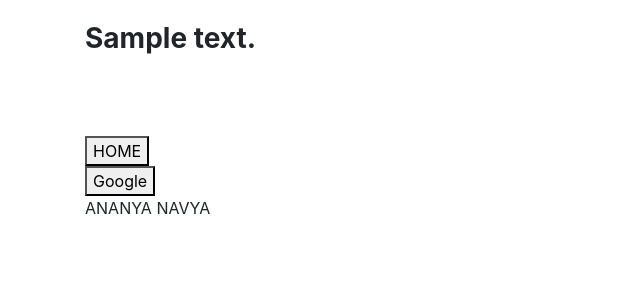
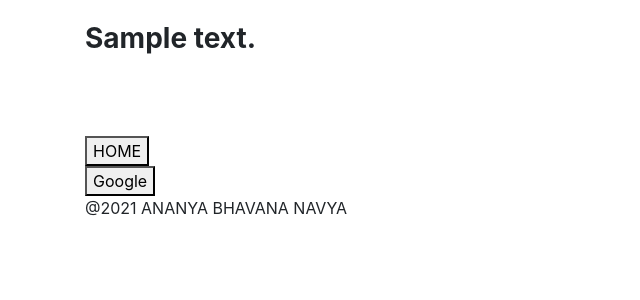
Before and after one commit to ananya-menon/Asthma, a Flask app: template templates/Asthma.html in a window 1280 px wide. Shown: the part 400-700 px from the top of the page, without its empty margins (0-640 px from the left). Run offline with Flask 2, Linux system fonts and the light colour scheme; the template is opened without the code that fills it: most values are stand-ins (such as "Sample title", 1, 10 or a date in 2020); parts of the project's set-up code (start-up, migrations or seed data) failed here and were passed over; some libraries are stand-ins or nearby versions.

Commit message:
Update Asthma.html

```diff
--- a/templates/Asthma.html
+++ b/templates/Asthma.html
@@ -68,7 +68,7 @@
         <div><a href="https://google.com/"class="icon-link">
         <button type="button">Google</button></div></a>
 
-        <p>ANANYA NAVYA</p>
+        <p>@2021 ANANYA BHAVANA NAVYA</p>
 
 
     </div>
```
